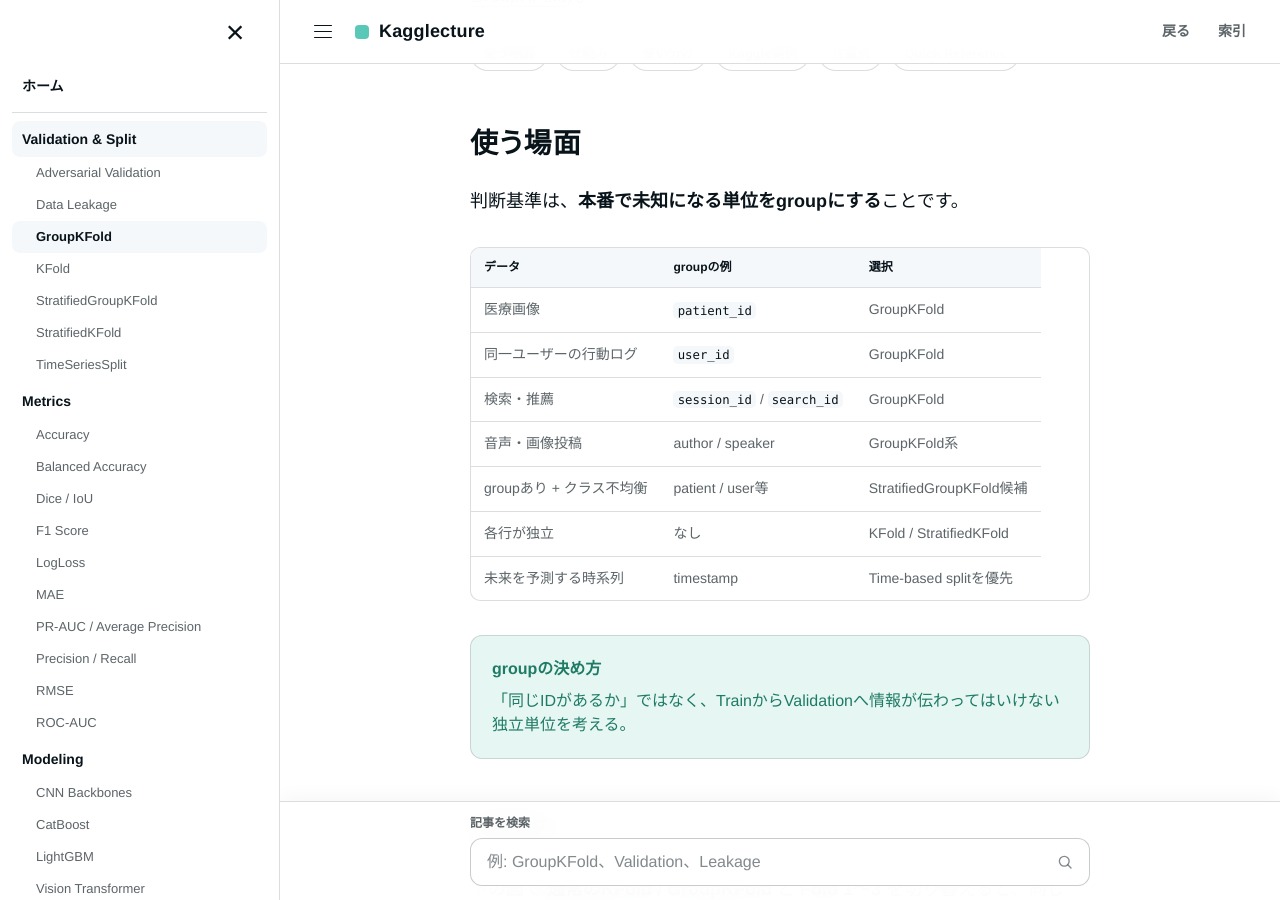
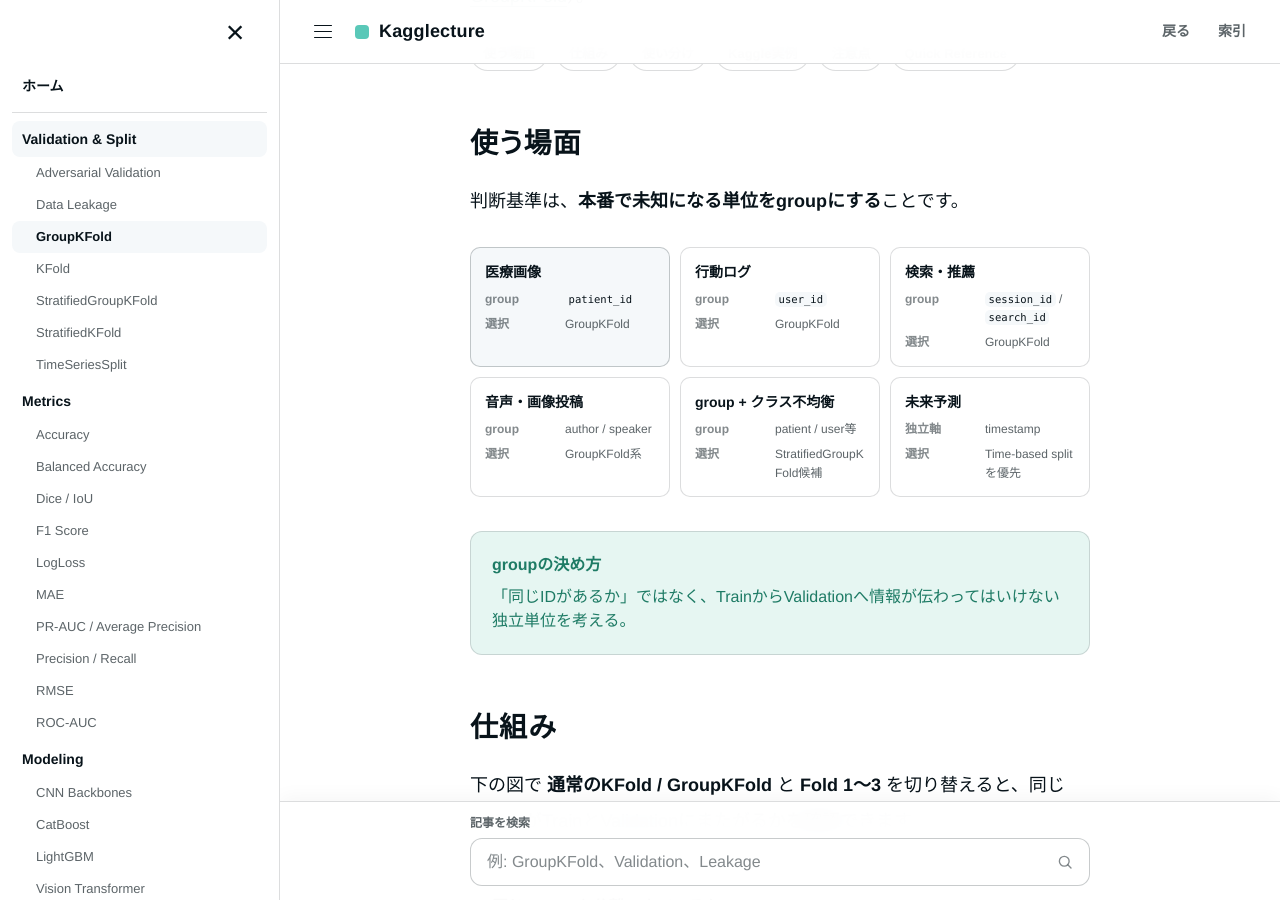
Before and after one commit to morikazu1119/Kagglecture, a Jekyll site: the page built from wiki/validation/group-kfold.md, in a window 1280 px wide and 900 px high, scrolled down 460 px. Built offline with Jekyll 4.4.1, drawn with Linux system fonts in a browser that asks for light colours; some of the changed text lies outside the part shown.

Commit message:
refactor: convert GroupKFold tables to HTML visuals

```diff
--- a/wiki/validation/group-kfold.md
+++ b/wiki/validation/group-kfold.md
@@ -34,15 +34,14 @@ tags:
 
 判断基準は、**本番で未知になる単位をgroupにする**ことです。
 
-| データ | groupの例 | 選択 |
-|---|---|---|
-| 医療画像 | `patient_id` | GroupKFold |
-| 同一ユーザーの行動ログ | `user_id` | GroupKFold |
-| 検索・推薦 | `session_id` / `search_id` | GroupKFold |
-| 音声・画像投稿 | author / speaker | GroupKFold系 |
-| groupあり + クラス不均衡 | patient / user等 | StratifiedGroupKFold候補 |
-| 各行が独立 | なし | KFold / StratifiedKFold |
-| 未来を予測する時系列 | timestamp | Time-based splitを優先 |
+<div class="comparison-board" aria-label="データ種別ごとのgroup設計">
+  <section class="comparison-card is-primary"><h4>医療画像</h4><dl><dt>group</dt><dd><code>patient_id</code></dd><dt>選択</dt><dd>GroupKFold</dd></dl></section>
+  <section class="comparison-card"><h4>行動ログ</h4><dl><dt>group</dt><dd><code>user_id</code></dd><dt>選択</dt><dd>GroupKFold</dd></dl></section>
+  <section class="comparison-card"><h4>検索・推薦</h4><dl><dt>group</dt><dd><code>session_id</code> / <code>search_id</code></dd><dt>選択</dt><dd>GroupKFold</dd></dl></section>
+  <section class="comparison-card"><h4>音声・画像投稿</h4><dl><dt>group</dt><dd>author / speaker</dd><dt>選択</dt><dd>GroupKFold系</dd></dl></section>
+  <section class="comparison-card"><h4>group + クラス不均衡</h4><dl><dt>group</dt><dd>patient / user等</dd><dt>選択</dt><dd>StratifiedGroupKFold候補</dd></dl></section>
+  <section class="comparison-card"><h4>未来予測</h4><dl><dt>独立軸</dt><dd>timestamp</dd><dt>選択</dt><dd>Time-based splitを優先</dd></dl></section>
+</div>
 
 <div class="callout tip">
   <div class="callout-title">groupの決め方</div>
@@ -83,30 +82,12 @@ tags:
   </div>
 
   <div class="gkf-grid" data-gkf-grid>
-    <div class="gkf-row">
-      <div class="gkf-group-label">Patient A</div>
-      <div class="gkf-samples"><span class="gkf-sample is-validation">A1</span><span class="gkf-sample is-validation">A2</span><span class="gkf-sample is-validation">A3</span></div>
-    </div>
-    <div class="gkf-row">
-      <div class="gkf-group-label">Patient B</div>
-      <div class="gkf-samples"><span class="gkf-sample is-train">B1</span><span class="gkf-sample is-train">B2</span></div>
-    </div>
-    <div class="gkf-row">
-      <div class="gkf-group-label">Patient C</div>
-      <div class="gkf-samples"><span class="gkf-sample is-train">C1</span><span class="gkf-sample is-train">C2</span><span class="gkf-sample is-train">C3</span></div>
-    </div>
-    <div class="gkf-row">
-      <div class="gkf-group-label">Patient D</div>
-      <div class="gkf-samples"><span class="gkf-sample is-validation">D1</span><span class="gkf-sample is-validation">D2</span></div>
-    </div>
-    <div class="gkf-row">
-      <div class="gkf-group-label">Patient E</div>
-      <div class="gkf-samples"><span class="gkf-sample is-train">E1</span><span class="gkf-sample is-train">E2</span><span class="gkf-sample is-train">E3</span></div>
-    </div>
-    <div class="gkf-row">
-      <div class="gkf-group-label">Patient F</div>
-      <div class="gkf-samples"><span class="gkf-sample is-train">F1</span><span class="gkf-sample is-train">F2</span></div>
-    </div>
+    <div class="gkf-row"><div class="gkf-group-label">Patient A</div><div class="gkf-samples"><span class="gkf-sample is-validation">A1</span><span class="gkf-sample is-validation">A2</span><span class="gkf-sample is-validation">A3</span></div></div>
+    <div class="gkf-row"><div class="gkf-group-label">Patient B</div><div class="gkf-samples"><span class="gkf-sample is-train">B1</span><span class="gkf-sample is-train">B2</span></div></div>
+    <div class="gkf-row"><div class="gkf-group-label">Patient C</div><div class="gkf-samples"><span class="gkf-sample is-train">C1</span><span class="gkf-sample is-train">C2</span><span class="gkf-sample is-train">C3</span></div></div>
+    <div class="gkf-row"><div class="gkf-group-label">Patient D</div><div class="gkf-samples"><span class="gkf-sample is-validation">D1</span><span class="gkf-sample is-validation">D2</span></div></div>
+    <div class="gkf-row"><div class="gkf-group-label">Patient E</div><div class="gkf-samples"><span class="gkf-sample is-train">E1</span><span class="gkf-sample is-train">E2</span><span class="gkf-sample is-train">E3</span></div></div>
+    <div class="gkf-row"><div class="gkf-group-label">Patient F</div><div class="gkf-samples"><span class="gkf-sample is-train">F1</span><span class="gkf-sample is-train">F2</span></div></div>
   </div>
 
   <p class="interactive-explanation" data-gkf-explanation aria-live="polite">Fold 1: Validationに入ったpatientは丸ごと分離され、同じpatientのsampleはTrain側に残りません。</p>
@@ -117,13 +98,18 @@ GroupKFoldでは、各groupは全foldを通じてちょうど1回Validation側
 
 ## 使い分け {#comparison}
 
-| 手法 | group分離 | クラス比 | 主な用途 |
-|---|---:|---:|---|
-| **KFold** | × | × | 各sampleが独立 |
-| **StratifiedKFold** | × | ○ | 独立sample + クラス不均衡 |
-| **GroupKFold** | ○ | × | 同一主体の重複を防ぐ |
-| **StratifiedGroupKFold** | ○ | ○に近づける | group分離 + クラス比維持 |
-| **Time-based split** | 設計次第 | × | 未来予測・時系列 |
+<div class="html-table-wrap">
+<table class="html-table">
+  <thead><tr><th scope="col">手法</th><th scope="col">group分離</th><th scope="col">クラス比</th><th scope="col">主な用途</th></tr></thead>
+  <tbody>
+    <tr><th scope="row">KFold</th><td>×</td><td>×</td><td>各sampleが独立</td></tr>
+    <tr><th scope="row">StratifiedKFold</th><td>×</td><td class="status-good">○</td><td>独立sample + クラス不均衡</td></tr>
+    <tr><th scope="row">GroupKFold</th><td class="status-good">○</td><td>×</td><td>同一主体の重複を防ぐ</td></tr>
+    <tr><th scope="row">StratifiedGroupKFold</th><td class="status-good">○</td><td class="status-good">○に近づける</td><td>group分離 + クラス比維持</td></tr>
+    <tr><th scope="row">Time-based split</th><td>設計次第</td><td>×</td><td>未来予測・時系列</td></tr>
+  </tbody>
+</table>
+</div>
 
 `StratifiedGroupKFold`はgroupを分離しながら、各foldのクラス比も可能な限り揃えます。groupごとのラベル偏りが大きい分類問題で候補になります（[scikit-learn: StratifiedGroupKFold](https://scikit-learn.org/stable/modules/cross_validation.html#stratifiedgroupkfold)）。
 
@@ -131,12 +117,18 @@ GroupKFoldでは、各groupは全foldを通じてちょうど1回Validation側
 
 Kaggleでは、**何をgroupと定義したか**がValidation設計そのものになります。
 
-| Competition | Rank | group | Validation設計 | Source |
-|---|---:|---|---|---|
-| FlightRank 2025 | 2nd | search session | 10-fold GroupKFoldで同一検索内の候補をまとめて分離 | [2nd Place Solution](https://www.kaggle.com/competitions/aeroclub-recsys-2025/writeups/flightrank-2025-2nd-place-solution) |
-| March Machine Learning Mania 2026 | 4th | season | season単位でGroupKFold | [4th Place Solution](https://www.kaggle.com/c/march-machine-learning-mania-2026/writeups/4th-place-solution-for-the-march-machine-learning) |
-| BirdCLEF 2022 | 23rd | author | authorをgroupにしたStratifiedGroupKFold | [23th Place Solution](https://www.kaggle.com/competitions/birdclef-2022/writeups/bilzard-23th-place-solution) |
-| 26-shinnen-3Dpathology | 1st team solution | crop_id / patient | 5-fold GroupKFoldで同一患者由来画像を分離 | [1st place solution](https://www.kaggle.com/competitions/26-shinnen-3-dp/discussion/671614) |
+<div class="html-table-wrap">
+<table class="html-table">
+  <thead><tr><th scope="col">Competition</th><th scope="col">Rank</th><th scope="col">group</th><th scope="col">Validation設計</th><th scope="col">Source</th></tr></thead>
+  <tbody>
+    <tr><th scope="row">FlightRank 2025</th><td>2nd</td><td>search session</td><td>10-fold GroupKFoldで同一検索内の候補をまとめて分離</td><td><a href="https://www.kaggle.com/competitions/aeroclub-recsys-2025/writeups/flightrank-2025-2nd-place-solution">2nd Place Solution</a></td></tr>
+    <tr><th scope="row">March Machine Learning Mania 2026</th><td>4th</td><td>season</td><td>season単位でGroupKFold</td><td><a href="https://www.kaggle.com/c/march-machine-learning-mania-2026/writeups/4th-place-solution-for-the-march-machine-learning">4th Place Solution</a></td></tr>
+    <tr><th scope="row">BirdCLEF 2022</th><td>23rd</td><td>author</td><td>authorをgroupにしたStratifiedGroupKFold</td><td><a href="https://www.kaggle.com/competitions/birdclef-2022/writeups/bilzard-23th-place-solution">23th Place Solution</a></td></tr>
+    <tr><th scope="row">26-shinnen-3Dpathology</th><td>1st team solution</td><td>crop_id / patient</td><td>5-fold GroupKFoldで同一患者由来画像を分離</td><td><a href="https://www.kaggle.com/competitions/26-shinnen-3-dp/discussion/671614">1st place solution</a></td></tr>
+  </tbody>
+</table>
+</div>
+<p class="table-caption">横幅が足りない場合は表の内部だけ横スクロールします。ページ全体はoverflowしません。</p>
 
 共通しているのは、**検索候補・録音・画像などのsampleそのものではなく、そのsampleを生み出した独立単位をgroupにしていること**です。
 
@@ -160,14 +152,14 @@ Distinct group数は`n_splits`以上必要です（[scikit-learn: GroupKFold](ht
 
 ## Quick Reference {#quick-reference}
 
-| 状況 | 選択 |
-|---|---|
-| 同一患者から複数sample | GroupKFold |
-| 同一user / sessionから複数行 | GroupKFold |
-| groupあり + クラス不均衡 | StratifiedGroupKFold |
-| 行が独立 + クラス不均衡 | StratifiedKFold |
-| 時系列で未来予測 | Time-based split |
-| groupの意味が不明 | データ生成過程を確認 |
+<div class="comparison-board" aria-label="GroupKFoldのQuick Reference">
+  <section class="comparison-card is-primary"><h4>同一患者から複数sample</h4><dl><dt>選択</dt><dd>GroupKFold</dd></dl></section>
+  <section class="comparison-card"><h4>同一user / sessionから複数行</h4><dl><dt>選択</dt><dd>GroupKFold</dd></dl></section>
+  <section class="comparison-card"><h4>group + クラス不均衡</h4><dl><dt>選択</dt><dd>StratifiedGroupKFold</dd></dl></section>
+  <section class="comparison-card"><h4>行が独立 + クラス不均衡</h4><dl><dt>選択</dt><dd>StratifiedKFold</dd></dl></section>
+  <section class="comparison-card"><h4>時系列で未来予測</h4><dl><dt>選択</dt><dd>Time-based split</dd></dl></section>
+  <section class="comparison-card"><h4>groupの意味が不明</h4><dl><dt>最初にすること</dt><dd>データ生成過程を確認</dd></dl></section>
+</div>
 
 **迷ったら「本番テストで初めて現れる独立単位は何か？」を考え、その単位がfoldをまたがないようにします。**
 
```
